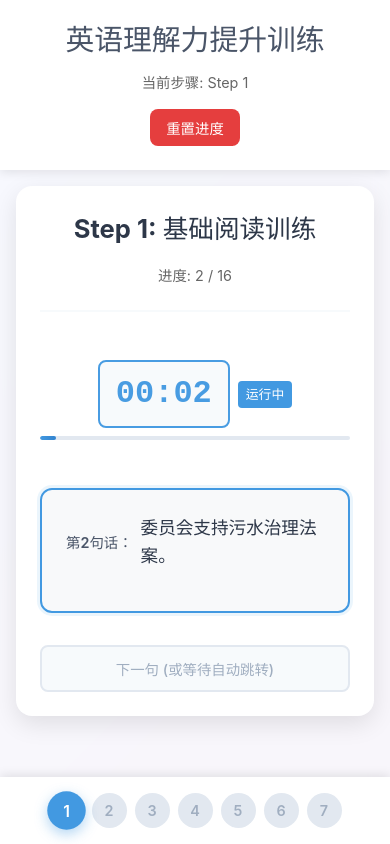
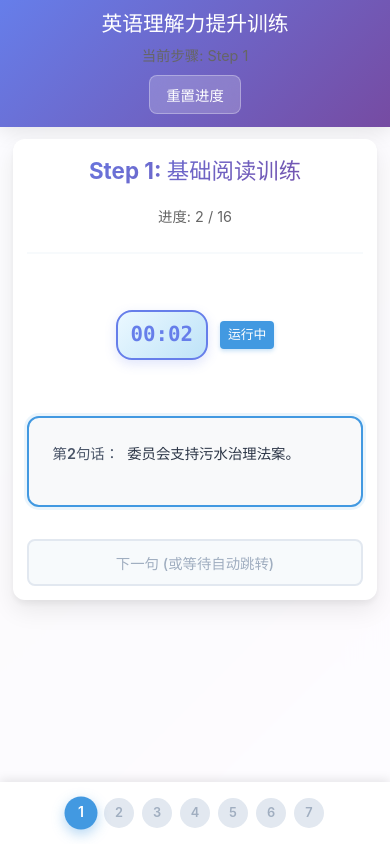
Before and after one commit to AHGGG/vibe-english-understanding, a React (Vite) app: page / in a window 390 px wide. Both pictures are taken after a click on the button "开始训练". Built offline with nearby package versions, Linux system fonts and the light colour scheme.

Commit message:
feat: v2

```diff
--- a/src/App.css
+++ b/src/App.css
@@ -7,15 +7,22 @@
 
 body {
   font-family: -apple-system, BlinkMacSystemFont, 'Segoe UI', 'Roboto', 'Oxygen', 'Ubuntu', 'Cantarell', sans-serif;
-  background: linear-gradient(135deg, #667eea 0%, #764ba2 100%);
+  background: linear-gradient(135deg, #667eea 0%, #764ba2 50%, #8B5CF6 100%);
   min-height: 100vh;
   color: #333;
+  display: flex;
+  justify-content: center;
+  align-items: center;
+  font-size: 16px;
+  line-height: 1.6;
 }
 
 #root {
   min-height: 100vh;
   display: flex;
   flex-direction: column;
+  width: 100%;
+  max-width: 1200px;
 }
 
 /* 应用主布局 */
@@ -23,25 +30,32 @@ body {
   display: flex;
   flex-direction: column;
   min-height: 100vh;
-  background: rgba(255, 255, 255, 0.95);
-  backdrop-filter: blur(10px);
+  background: rgba(255, 255, 255, 0.98);
+  backdrop-filter: blur(20px);
+  max-width: 1200px;
+  margin: 0 auto;
+  width: 100%;
+  border-radius: 0;
+  overflow: hidden;
 }
 
 .app-header {
-  background: white;
+  background: linear-gradient(135deg, #667eea, #764ba2);
   padding: 1.5rem 2rem;
-  box-shadow: 0 2px 10px rgba(0, 0, 0, 0.1);
+  box-shadow: 0 4px 20px rgba(0, 0, 0, 0.1);
   display: flex;
   justify-content: space-between;
   align-items: center;
   flex-wrap: wrap;
   gap: 1rem;
+  color: white;
 }
 
 .app-header h1 {
-  color: #4a5568;
+  color: white;
   font-size: 1.8rem;
-  font-weight: 600;
+  font-weight: 700;
+  margin: 0;
 }
 
 .progress-indicator {
@@ -52,21 +66,24 @@ body {
   color: #666;
 }
 
-.reset-button {
-  background: #e53e3e;
+.reset-button, .skip-button {
+  background: rgba(255, 255, 255, 0.2);
   color: white;
-  border: none;
+  border: 1px solid rgba(255, 255, 255, 0.3);
   padding: 0.5rem 1rem;
   border-radius: 8px;
   cursor: pointer;
   font-size: 0.9rem;
-  transition: all 0.2s;
+  transition: all 0.3s ease;
+  backdrop-filter: blur(10px);
 }
 
-.reset-button:hover {
-  background: #c53030;
+.reset-button:hover, .skip-button:hover {
+  background: rgba(255, 255, 255, 0.3);
   transform: translateY(-1px);
+  box-shadow: 0 2px 8px rgba(0, 0, 0, 0.2);
 }
+
 
 .app-main {
   flex: 1;
@@ -74,6 +91,8 @@ body {
   display: flex;
   justify-content: center;
   align-items: flex-start;
+  width: 100%;
+  max-width: 100%;
 }
 
 .app-footer {
@@ -98,6 +117,8 @@ body {
   justify-content: center;
   font-weight: 600;
   transition: all 0.3s;
+  cursor: pointer;
+  user-select: none;
 }
 
 .step-indicator.pending {
@@ -117,15 +138,37 @@ body {
   color: white;
 }
 
+.step-indicator:hover {
+  transform: scale(1.1);
+  box-shadow: 0 2px 8px rgba(0, 0, 0, 0.15);
+}
+
+.step-indicator.current:hover {
+  transform: scale(1.05);
+  box-shadow: 0 0 0 3px rgba(66, 153, 225, 0.3);
+}
+
 /* 步骤容器 */
 .step-container {
   background: white;
-  border-radius: 16px;
-  padding: 2rem;
-  box-shadow: 0 8px 25px rgba(0, 0, 0, 0.1);
+  border-radius: 24px;
+  padding: 2.5rem;
+  box-shadow:
+    0 10px 25px rgba(0, 0, 0, 0.08),
+    0 4px 6px rgba(0, 0, 0, 0.05);
   max-width: 800px;
   width: 100%;
   margin: 0 auto;
+  border: 1px solid rgba(255, 255, 255, 0.2);
+  backdrop-filter: blur(20px);
+  transition: transform 0.3s ease, box-shadow 0.3s ease;
+}
+
+.step-container:hover {
+  transform: translateY(-2px);
+  box-shadow:
+    0 20px 40px rgba(0, 0, 0, 0.12),
+    0 8px 16px rgba(0, 0, 0, 0.08);
 }
 
 .step-header {
@@ -136,15 +179,21 @@ body {
 }
 
 .step-header h2 {
-  color: #2d3748;
-  font-size: 1.6rem;
-  margin-bottom: 0.5rem;
+  color: #1a202c;
+  font-size: 2rem;
+  margin-bottom: 0.75rem;
+  font-weight: 700;
+  background: linear-gradient(135deg, #667eea, #764ba2);
+  -webkit-background-clip: text;
+  -webkit-text-fill-color: transparent;
+  background-clip: text;
 }
 
 .step-header p {
-  color: #666;
-  font-size: 1rem;
-  line-height: 1.5;
+  color: #4a5568;
+  font-size: 1.1rem;
+  line-height: 1.6;
+  font-weight: 400;
 }
 
 .progress-info {
@@ -197,36 +246,51 @@ body {
 /* 计时器 */
 .timer {
   text-align: center;
-  margin: 1rem 0;
+  margin: 1.5rem 0;
 }
 
 .timer-display {
   display: flex;
   align-items: center;
   justify-content: center;
-  gap: 0.5rem;
+  gap: 0.75rem;
 }
 
 .time {
-  font-family: 'Courier New', monospace;
-  font-size: 2rem;
-  font-weight: bold;
-  color: #2d3748;
-  background: #f7fafc;
-  padding: 0.5rem 1rem;
-  border-radius: 8px;
+  font-family: 'SF Mono', 'Monaco', 'Cascadia Code', 'Courier New', monospace;
+  font-size: 2.5rem;
+  font-weight: 700;
+  color: #1a202c;
+  background: linear-gradient(135deg, #f7fafc, #edf2f7);
+  padding: 1rem 1.5rem;
+  border-radius: 16px;
   border: 2px solid #e2e8f0;
+  box-shadow: 0 2px 8px rgba(0, 0, 0, 0.05);
+  transition: all 0.3s ease;
 }
 
 .time.running {
-  color: #4299e1;
-  border-color: #4299e1;
-  animation: pulse 1s infinite;
+  color: #667eea;
+  border-color: #667eea;
+  background: linear-gradient(135deg, #ebf8ff, #bee3f8);
+  box-shadow: 0 4px 12px rgba(102, 126, 234, 0.2);
 }
 
 .time.expired {
   color: #e53e3e;
   border-color: #e53e3e;
+  background: linear-gradient(135deg, #fff5f5, #fed7d7);
+  box-shadow: 0 4px 12px rgba(229, 62, 62, 0.2);
+}
+
+.status {
+  background: linear-gradient(135deg, #4299e1, #3182ce);
+  color: white;
+  padding: 0.5rem 0.75rem;
+  border-radius: 8px;
+  font-size: 0.85rem;
+  font-weight: 600;
+  box-shadow: 0 2px 4px rgba(66, 153, 225, 0.3);
 }
 
 @keyframes pulse {
@@ -242,21 +306,6 @@ body {
   font-size: 0.8rem;
 }
 
-.timer-progress {
-  width: 100%;
-  height: 4px;
-  background: #e2e8f0;
-  border-radius: 2px;
-  margin-top: 0.5rem;
-  overflow: hidden;
-}
-
-.progress-bar {
-  height: 100%;
-  background: linear-gradient(90deg, #4299e1, #3182ce);
-  border-radius: 2px;
-  transition: width 1s linear;
-}
 
 /* 句子展示 */
 .sentence-display {
@@ -345,21 +394,35 @@ body {
 
 /* 按钮样式 */
 .start-btn, .continue-btn, .understand-btn, .verify-btn {
-  background: linear-gradient(135deg, #4299e1, #3182ce);
+  background: linear-gradient(135deg, #667eea, #764ba2);
   color: white;
   border: none;
   padding: 1rem 2rem;
-  border-radius: 12px;
+  border-radius: 16px;
   font-size: 1.1rem;
   font-weight: 600;
   cursor: pointer;
-  transition: all 0.3s;
+  transition: all 0.3s ease;
   align-self: center;
+  box-shadow:
+    0 4px 12px rgba(102, 126, 234, 0.3),
+    0 2px 4px rgba(0, 0, 0, 0.1);
+  position: relative;
+  overflow: hidden;
 }
 
 .start-btn:hover, .continue-btn:hover, .understand-btn:hover, .verify-btn:hover {
-  transform: translateY(-2px);
-  box-shadow: 0 8px 25px rgba(66, 153, 225, 0.4);
+  transform: translateY(-3px);
+  box-shadow:
+    0 8px 25px rgba(102, 126, 234, 0.4),
+    0 4px 12px rgba(0, 0, 0, 0.15);
+}
+
+.start-btn:active, .continue-btn:active, .understand-btn:active, .verify-btn:active {
+  transform: translateY(-1px);
+  box-shadow:
+    0 4px 12px rgba(102, 126, 234, 0.3),
+    0 2px 4px rgba(0, 0, 0, 0.1);
 }
 
 .start-btn:disabled, .understand-btn:disabled, .verify-btn:disabled {
@@ -459,15 +522,22 @@ body {
   text-align: center;
   background: white;
   padding: 3rem;
-  border-radius: 16px;
-  box-shadow: 0 8px 25px rgba(0, 0, 0, 0.1);
+  border-radius: 24px;
+  box-shadow:
+    0 20px 40px rgba(0, 0, 0, 0.1),
+    0 8px 16px rgba(0, 0, 0, 0.08);
   max-width: 600px;
+  border: 1px solid rgba(255, 255, 255, 0.2);
 }
 
 .completion-content h1 {
-  color: #2d3748;
+  color: #1a202c;
   margin-bottom: 1rem;
   font-size: 2.5rem;
+  background: linear-gradient(135deg, #667eea, #764ba2);
+  -webkit-background-clip: text;
+  -webkit-text-fill-color: transparent;
+  background-clip: text;
 }
 
 .training-summary {
@@ -558,17 +628,43 @@ body {
 
 /* 响应式设计 */
 @media (max-width: 768px) {
+  body {
+    font-size: 14px;
+  }
+
+  .app {
+    margin: 0;
+    max-width: 100%;
+    border-radius: 0;
+  }
+
   .app-header {
     flex-direction: column;
     text-align: center;
+    padding: 1rem;
+    gap: 0.5rem;
+  }
+
+  .app-header h1 {
+    font-size: 1.5rem;
   }
 
   .app-main {
-    padding: 1rem;
+    padding: 0.5rem;
   }
 
   .step-container {
-    padding: 1.5rem;
+    padding: 1rem;
+    margin: 0.5rem;
+    border-radius: 12px;
+  }
+
+  .step-header h2 {
+    font-size: 1.4rem;
+  }
+
+  .step-header p {
+    font-size: 0.9rem;
   }
 
   .progress-info {
@@ -587,6 +683,7 @@ body {
   .step-progress {
     flex-wrap: wrap;
     gap: 0.5rem;
+    padding: 0 1rem;
   }
 
   .step-indicator {
@@ -594,4 +691,79 @@ body {
     height: 35px;
     font-size: 0.9rem;
   }
+
+  .sentence-text {
+    font-size: 1rem;
+  }
+
+  .time {
+    font-size: 1.5rem;
+    padding: 0.4rem 0.8rem;
+  }
+
+  .start-btn, .continue-btn, .understand-btn, .verify-btn {
+    padding: 0.8rem 1.5rem;
+    font-size: 1rem;
+    width: 100%;
+    max-width: 300px;
+  }
+
+  .completion-content {
+    padding: 2rem 1rem;
+    margin: 0.5rem;
+  }
+
+  .completion-content h1 {
+    font-size: 2rem;
+  }
 }
+
+@media (max-width: 480px) {
+  .app-header {
+    padding: 0.8rem 1rem;
+  }
+
+  .app-header h1 {
+    font-size: 1.3rem;
+  }
+
+  .step-container {
+    padding: 0.8rem;
+    margin: 0.3rem;
+  }
+
+  .sentence-text {
+    font-size: 0.9rem;
+  }
+
+  .time {
+    font-size: 1.3rem;
+  }
+
+  .step-indicator {
+    width: 30px;
+    height: 30px;
+    font-size: 0.8rem;
+  }
+}
+
+/* 超小屏幕优化 */
+@media (max-width: 375px) {
+  .app-header h1 {
+    font-size: 1.2rem;
+  }
+
+  .progress-indicator {
+    font-size: 0.8rem;
+    gap: 0.5rem;
+  }
+
+  .step-container {
+    padding: 0.7rem;
+  }
+
+  .sentence-text {
+    font-size: 0.85rem;
+    line-height: 1.5;
+  }
+}
--- a/src/App.tsx
+++ b/src/App.tsx
@@ -12,6 +12,7 @@ import './App.css';
 function App() {
   const { progress, saveProgress, resetProgress } = useProgress();
   const [userPath, setUserPath] = useState<'A' | 'B' | 'C' | null>(progress.userPath);
+  const [resetKey, setResetKey] = useState(0);
 
   useEffect(() => {
     setUserPath(progress.userPath);
@@ -47,18 +48,37 @@ function App() {
     if (window.confirm('确定要重置所有训练进度吗？')) {
       resetProgress();
       setUserPath(null);
+      setResetKey(prev => prev + 1); // Force remount of step components
     }
+  };
+
+  const jumpToStep = (stepNumber: number) => {
+    if (stepNumber === progress.currentStep) return;
+
+    // Allow jumping to any step that's not the current step
+    // This gives users flexibility to navigate training
+    const newProgress = {
+      ...progress,
+      currentStep: stepNumber,
+      currentSentence: 0,
+      // Mark all previous steps as completed when jumping forward
+      completedSteps: stepNumber > progress.currentStep
+        ? [...progress.completedSteps, progress.currentStep]
+        : progress.completedSteps.filter(s => s < stepNumber)
+    };
+    saveProgress(newProgress);
   };
 
   const renderCurrentStep = () => {
     switch (progress.currentStep) {
       case 1:
-        return <Step1 onComplete={() => handleStepComplete(2)} />;
+        return <Step1 key={`step1-${resetKey}`} onComplete={() => handleStepComplete(2)} />;
       case 2:
-        return <Step2 onComplete={handleStep2Complete} />;
+        return <Step2 key={`step2-${resetKey}`} onComplete={handleStep2Complete} />;
       case 3:
         return (
           <Step3
+            key={`step3-${resetKey}`}
             userPath={userPath || 'A'}
             crossCount={getCrossCount()}
             onComplete={() => handleStepComplete(4)}
@@ -67,16 +87,17 @@ function App() {
       case 4:
         return (
           <Step4
+            key={`step4-${resetKey}`}
             userPath={userPath || 'A'}
             onComplete={() => handleStepComplete(5)}
           />
         );
       case 5:
-        return <Step5 onComplete={() => handleStepComplete(6)} />;
+        return <Step5 key={`step5-${resetKey}`} onComplete={() => handleStepComplete(6)} />;
       case 6:
-        return <Step6 onComplete={() => handleStepComplete(7)} />;
+        return <Step6 key={`step6-${resetKey}`} onComplete={() => handleStepComplete(7)} />;
       case 7:
-        return <Step7 onComplete={() => handleStepComplete(8)} />;
+        return <Step7 key={`step7-${resetKey}`} onComplete={() => handleStepComplete(8)} />;
       default:
         return (
           <div className="completion-screen">
@@ -113,27 +134,29 @@ function App() {
           <span>当前步骤: Step {progress.currentStep}</span>
           {userPath && <span>训练路径: {userPath}</span>}
         </div>
-        <button onClick={handleReset} className="reset-button">
-          重置进度
-        </button>
+        <div className="header-buttons">
+          <button onClick={handleReset} className="reset-button">
+            重置进度
+          </button>
+        </div>
       </header>
 
-      <main className="app-main">
-        {renderCurrentStep()}
-      </main>
+      <main className="app-main">{renderCurrentStep()}</main>
 
       <footer className="app-footer">
         <div className="step-progress">
-          {[1, 2, 3, 4, 5, 6, 7].map(step => (
+          {[1, 2, 3, 4, 5, 6, 7].map((step) => (
             <div
-              key={step}
+              key={`step-${step}-${resetKey}`}
               className={`step-indicator ${
                 progress.completedSteps.includes(step)
-                  ? 'completed'
+                  ? "completed"
                   : step === progress.currentStep
-                    ? 'current'
-                    : 'pending'
+                  ? "current"
+                  : "pending"
               }`}
+              onClick={() => jumpToStep(step)}
+              title={`点击跳转到 Step ${step}`}
             >
               {step}
             </div>
--- a/src/components/Timer.tsx
+++ b/src/components/Timer.tsx
@@ -3,13 +3,11 @@ import type { TimerState } from '../types';
 
 interface TimerProps {
   timer: TimerState;
-  showProgress?: boolean;
   className?: string;
 }
 
 export const Timer: React.FC<TimerProps> = ({
   timer,
-  showProgress = false,
   className = ''
 }) => {
   const formatTime = (seconds: number): string => {
@@ -18,14 +16,11 @@ export const Timer: React.FC<TimerProps> = ({
     return `${minutes.toString().padStart(2, '0')}:${remainingSeconds.toString().padStart(2, '0')}`;
   };
 
-  const progressPercentage = timer.duration > 0
-    ? ((timer.duration - timer.timeLeft) / timer.duration) * 100
-    : 0;
 
   return (
     <div className={`timer ${className}`}>
       <div className="timer-display">
-        <span className={`time ${timer.isRunning ? 'running' : ''} ${timer.timeLeft === 0 ? 'expired' : ''}`}>
+        <span className={`time ${timer.isRunning ? 'running' : ''} ${timer.timeLeft === 0 && !timer.isRunning ? 'expired' : ''}`}>
           {formatTime(timer.timeLeft)}
         </span>
         {timer.isRunning && (
@@ -33,14 +28,6 @@ export const Timer: React.FC<TimerProps> = ({
         )}
       </div>
 
-      {showProgress && timer.duration > 0 && (
-        <div className="timer-progress">
-          <div
-            className="progress-bar"
-            style={{ width: `${progressPercentage}%` }}
-          />
-        </div>
-      )}
     </div>
   );
 };
--- a/src/components/steps/Step1.tsx
+++ b/src/components/steps/Step1.tsx
@@ -14,8 +14,8 @@ export const Step1: React.FC<Step1Props> = ({ onComplete }) => {
   const { timer, start, reset } = useTimer(2);
 
   useEffect(() => {
-    if (isStarted && timer.timeLeft === 0) {
-      // 2秒时间到，自动进入下一句
+    if (isStarted && timer.timeLeft === 0 && !timer.isRunning) {
+      // 2秒时间到，确保进度条显示100%后进入下一句
       if (currentSentence < baseSentences.length - 1) {
         setCurrentSentence(prev => prev + 1);
         start(2); // 重新开始2秒计时
@@ -24,7 +24,7 @@ export const Step1: React.FC<Step1Props> = ({ onComplete }) => {
         onComplete();
       }
     }
-  }, [timer.timeLeft, currentSentence, isStarted, start, onComplete]);
+  }, [timer.timeLeft, timer.isRunning, currentSentence, isStarted, start, onComplete]);
 
   const handleStart = () => {
     setIsStarted(true);
@@ -73,7 +73,7 @@ export const Step1: React.FC<Step1Props> = ({ onComplete }) => {
       </div>
 
       <div className="step-content">
-        <Timer timer={timer} showProgress />
+        <Timer timer={timer} />
 
         <SentenceDisplay
           sentence={baseSentences[currentSentence]}
--- a/src/components/steps/Step3.tsx
+++ b/src/components/steps/Step3.tsx
@@ -31,11 +31,11 @@ export const Step3: React.FC<Step3Props> = ({ userPath, crossCount, onComplete }
   const sentences = getSentencesForPath();
 
   useEffect(() => {
-    if (isStarted && timer.timeLeft === 0) {
+    if (isStarted && timer.timeLeft === 0 && !timer.isRunning) {
       // 时间到了，没理解，进行下一句或循环
       handleTimeUp();
     }
-  }, [timer.timeLeft, isStarted]);
+  }, [timer.timeLeft, timer.isRunning, isStarted]);
 
   const handleTimeUp = () => {
     if (cycleCount >= 25) {
@@ -144,7 +144,7 @@ export const Step3: React.FC<Step3Props> = ({ userPath, crossCount, onComplete }
       </div>
 
       <div className="step-content">
-        <Timer timer={timer} showProgress />
+        <Timer timer={timer} />
 
         <SentenceDisplay
           sentence={sentences[currentSentence]}
--- a/src/hooks/useTimer.ts
+++ b/src/hooks/useTimer.ts
@@ -15,10 +15,11 @@ export const useTimer = (initialDuration: number = 0) => {
       intervalId = setInterval(() => {
         setTimer(prev => ({
           ...prev,
-          timeLeft: prev.timeLeft - 1
+          timeLeft: Math.max(0, prev.timeLeft - 1)
         }));
       }, 1000);
-    } else if (timer.timeLeft === 0) {
+    } else if (timer.timeLeft === 0 && timer.isRunning) {
+      // Only set isRunning to false when timer actually expires
       setTimer(prev => ({ ...prev, isRunning: false }));
     }
 
```
Also changed, not shown: src/components/steps/Step2.tsx (+4 -4 lines), src/components/steps/Step5.tsx (+5 -5 lines), src/components/steps/Step6.tsx (+5 -5 lines).
